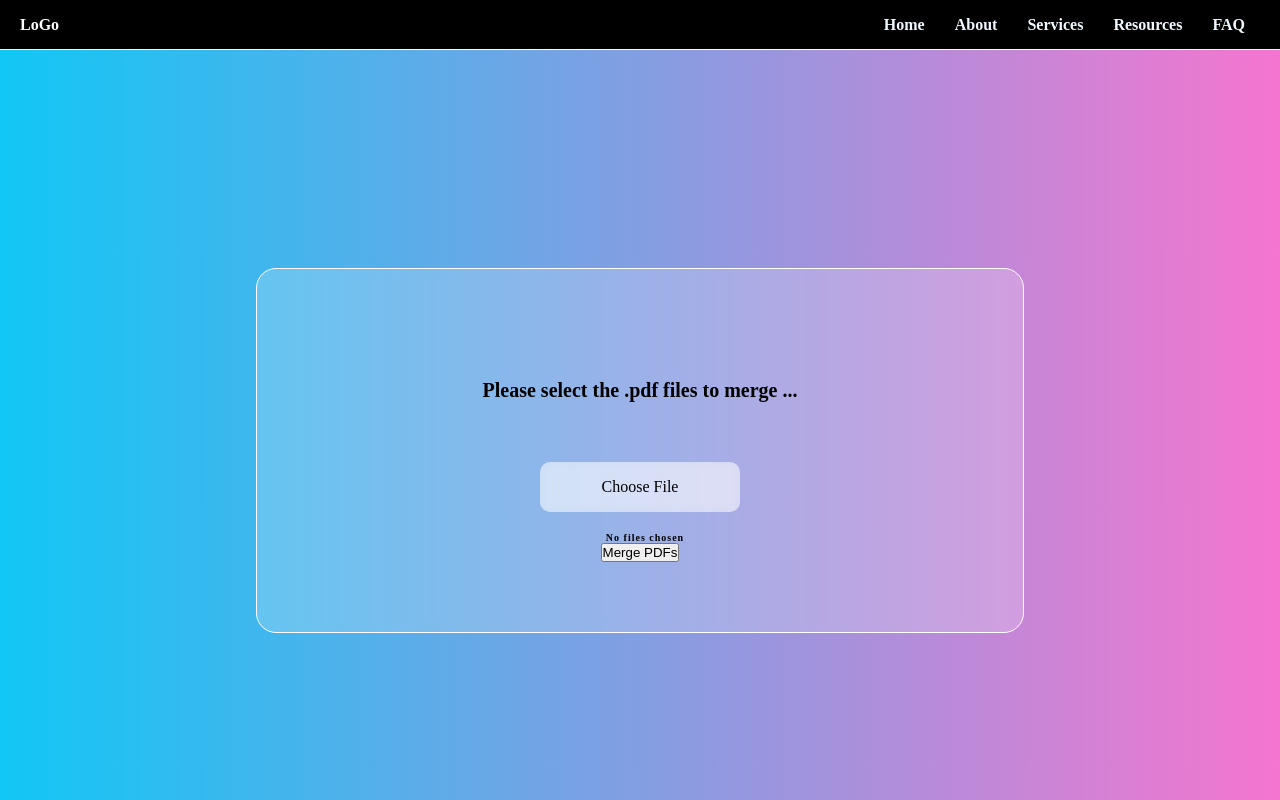
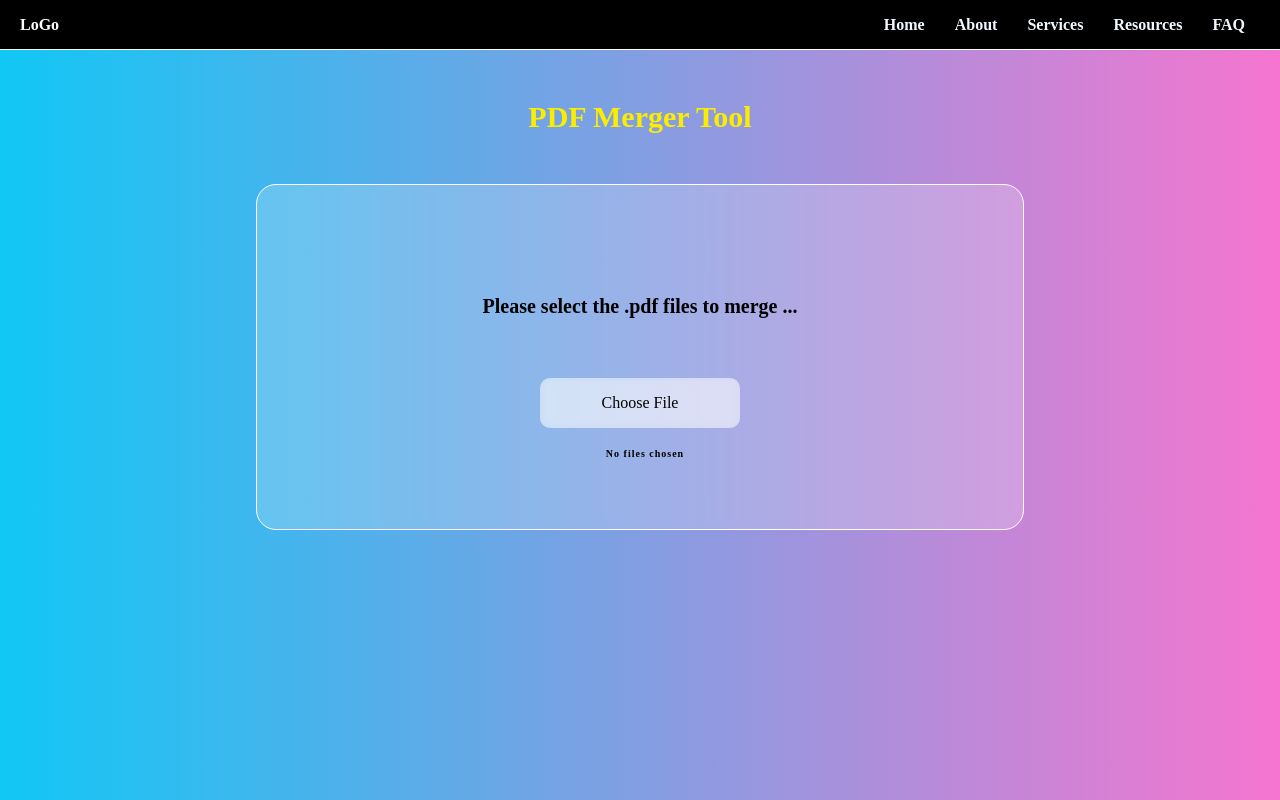
Before and after one commit to prashanth10112001/AIOTools, a React (Vite) app in the folder client/: page /pdfMerger in a window 1280 px wide. Shown: the top 800 px of the page. Built offline with nearby package versions, Linux system fonts and the light colour scheme.

Commit message:
in PdfMerger.jsx i have included loader when files are downloading

```diff
--- a/client/src/components/Footer.jsx
+++ b/client/src/components/Footer.jsx
@@ -41,7 +41,7 @@ function Footer() {
             </ul>
           </div>
         </div>
-        <div>&copy; 2023 All rights reserved</div>
+        <div>&copy; 2025 All rights reserved</div>
       </div>
     </>
   );
--- a/client/src/components/PdfMergerTool.jsx
+++ b/client/src/components/PdfMergerTool.jsx
@@ -7,6 +7,7 @@ import "../styles/PdfMerger.css";
 function PdfMergerTool() {
   const [fileNames, setFileNames] = useState("No files chosen");
   const [pdfFiles, setPdfFiles] = useState([]);
+  const [isLoading, setIsLoading] = useState(false);
 
   const handleFileChange = (event) => {
     setPdfFiles(Array.from(event.target.files));
@@ -17,6 +18,8 @@ function PdfMergerTool() {
       alert("Please select at least two PDF files.");
       return;
     }
+
+    setIsLoading(true);
 
     const formData = new FormData();
     pdfFiles.forEach((file, index) => {
@@ -32,9 +35,11 @@ function PdfMergerTool() {
         }
       );
       saveAs(response.data, "merged.pdf");
+      setIsLoading(false);
     } catch (error) {
       console.error("Error merging PDFs (server):", error);
       alert("An error occurred while merging PDFs (server).");
+      setIsLoading(false);
     }
   };
 
@@ -71,12 +76,16 @@ function PdfMergerTool() {
   return (
     <>
       <div className="pdfMergerBox">
+        <div>
+          <h1>PDF Merger Tool</h1>
+        </div>
         <div className="pdfMergerBorder">
           <div className="pdfMergerTitle">
             <p>Please select the .pdf files to merge ...</p>
           </div>
 
           <div className="pdfMergerInput">
+            <div className="pdfMergerInputBox">
               <label htmlFor="file-upload">Choose File</label>
               <input
                 type="file"
@@ -85,8 +94,16 @@ function PdfMergerTool() {
                 accept="application/pdf"
                 onChange={handleFileChange}
               />
+              {pdfFiles.length > 0 &&
+                (!isLoading ? (
+                  <button onClick={mergePdfsServer} disabled={isLoading}>
+                    Merge PDFs
+                  </button>
+                ) : (
+                  <div className="loader"></div>
+                ))}
+            </div>
             <span className="file-name">{fileNames}</span>
-            <button onClick={mergePdfsServer}>Merge PDFs</button>
           </div>
         </div>
       </div>
--- a/client/src/styles/PdfMerger.css
+++ b/client/src/styles/PdfMerger.css
@@ -2,11 +2,22 @@
   display: flex;
   flex-direction: column;
   align-items: center;
-  justify-content: center;
+  /* justify-content: center; */
   width: 100vw;
   height: 100vh;
   overflow-x: hidden;
   overflow-y: hidden;
+}
+
+.pdfMergerBox h1 {
+  display: flex;
+  align-items: center;
+  justify-content: center;
+  padding: 10px;
+  margin: 40px;
+  font-size: 30px;
+  font-weight: 600;
+  color: rgb(251 237 0);
 }
 
 .pdfMergerBox .pdfMergerBorder {
@@ -58,7 +69,6 @@
   backdrop-filter: blur(5px);
   cursor: pointer;
   border: none;
-  margin-bottom: 20px;
 }
 
 .pdfMergerInput .file-name {
@@ -67,3 +77,66 @@
   font-size: x-small;
   letter-spacing: 1px;
 }
+
+.pdfMergerInput .pdfMergerInputBox {
+  display: flex;
+  flex-wrap: wrap;
+  align-items: center;
+  justify-content: center;
+  margin-bottom: 20px;
+  gap: 10px;
+}
+
+.pdfMergerInput button {
+  display: flex;
+  align-items: center;
+  justify-content: center;
+  width: 200px;
+  height: 50px;
+  border-radius: 10px;
+  color: white;
+  font-weight: bold;
+  letter-spacing: 1px;
+  border: none;
+  cursor: pointer;
+  background-image: linear-gradient(
+    90deg,
+    rgb(17, 199, 245),
+    rgb(245, 117, 207)
+  );
+  border: 1px solid white;
+}
+
+/* client/src/styles/PdfMerger.css */
+
+.loader {
+  border: 4px solid #f3f3f3; /* Light grey */
+  border-top: 4px solid #3498db; /* Blue */
+  border-radius: 50%;
+  width: 20px;
+  height: 20px;
+  animation: spin 2s linear infinite;
+  display: inline-block; /* Ensure it's inline */
+  margin-left: 8px; /* Add some spacing */
+}
+
+@keyframes spin {
+  0% {
+    transform: rotate(0deg);
+  }
+  100% {
+    transform: rotate(360deg);
+  }
+}
+
+button:disabled {
+  cursor: not-allowed;
+  opacity: 0.7;
+}
+
+button[disabled] .loader {
+  display: inline-block;
+}
+button .loader {
+  display: none;
+}
```
Lines whose indentation alone changed are shown as unchanged.
